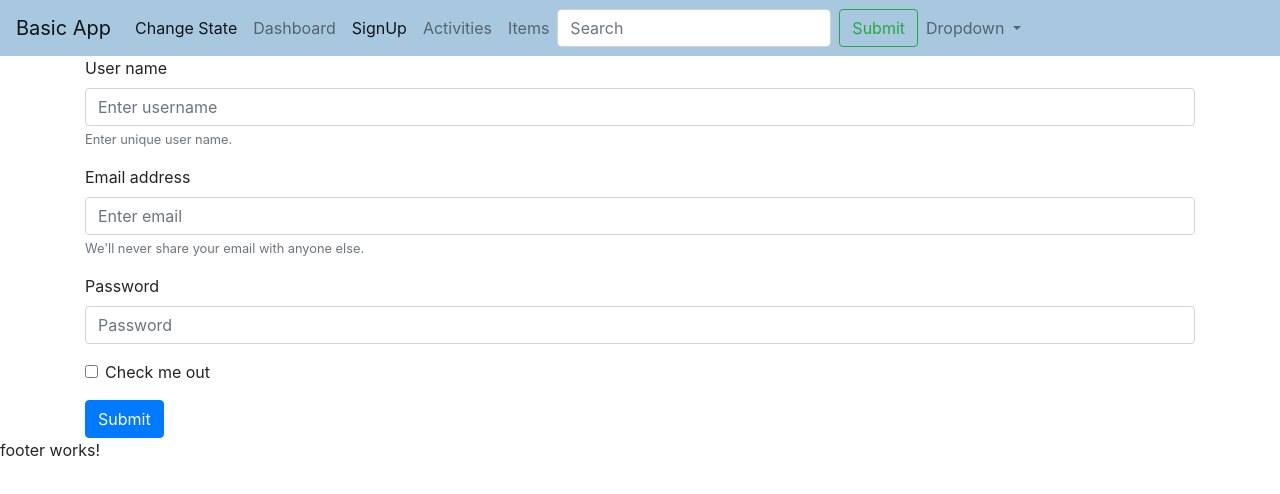
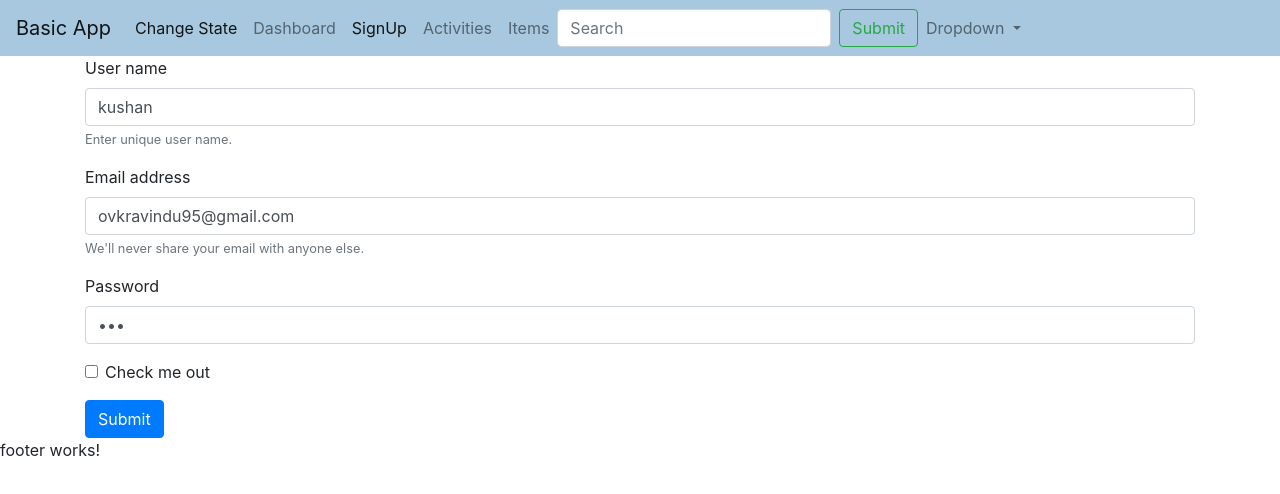
Before and after one commit to RavinduSamaranayake/Angular_basic_app, an Angular app: page /register in a window 1280 px wide. Shown: the top 494 px of the page. Built offline with nearby package versions, Linux system fonts and the light colour scheme.

Commit message:
complete two way data binding

```diff
--- a/src/app/components/regform/regform.component.html
+++ b/src/app/components/regform/regform.component.html
@@ -2,17 +2,18 @@
     <form (ngSubmit)="onSubmit(formval)" #formval="ngForm"> <!--get all form value using ngForm and assign it form value and console log using onsubmit function -->
         <div class="form-group">
          <label for="exampleInputEmail1">User name</label>
-         <input type="email" class="form-control" id="exampleInputEmail1" aria-describedby="emailHelp" placeholder="Enter username" name="username" ngModel>
+         <!-- we use [(ngModel)] syntax and key for two way data binding -->
+         <input type="email" class="form-control" id="exampleInputEmail1" aria-describedby="emailHelp" placeholder="Enter username" name="username" [(ngModel)]="user.username">
          <small id="emailHelp" class="form-text text-muted">Enter unique user name.</small>
         </div>
         <div class="form-group">
           <label for="exampleInputEmail1">Email address</label>
-          <input type="email" class="form-control" id="exampleInputEmail1" aria-describedby="emailHelp" placeholder="Enter email" name="email" ngModel>
+          <input type="email" class="form-control" id="exampleInputEmail1" aria-describedby="emailHelp" placeholder="Enter email" name="email" [(ngModel)]="user.email">
           <small id="emailHelp" class="form-text text-muted">We'll never share your email with anyone else.</small>
         </div>
         <div class="form-group">
           <label for="exampleInputPassword1">Password</label>
-          <input type="password" class="form-control" id="exampleInputPassword1" placeholder="Password" name="password" ngModel>
+          <input type="password" class="form-control" id="exampleInputPassword1" placeholder="Password" name="password" [(ngModel)]="user.password">
         </div>
         <div class="form-group form-check">
           <input type="checkbox" class="form-check-input" id="exampleCheck1">
--- a/src/app/components/regform/regform.component.ts
+++ b/src/app/components/regform/regform.component.ts
@@ -13,6 +13,13 @@ export class RegformComponent implements OnInit {
   ngOnInit() {
   }
 
+  user={
+    username:"kushan",
+    email:"ovkravindu95@gmail.com",
+    password:"123"
+
+  }
+
   onSubmit(form_data:NgForm){
     console.log(form_data); //get all data of the form
     console.log(form_data.value); //get input value  form the form... (we use the ngModel for this)
```
